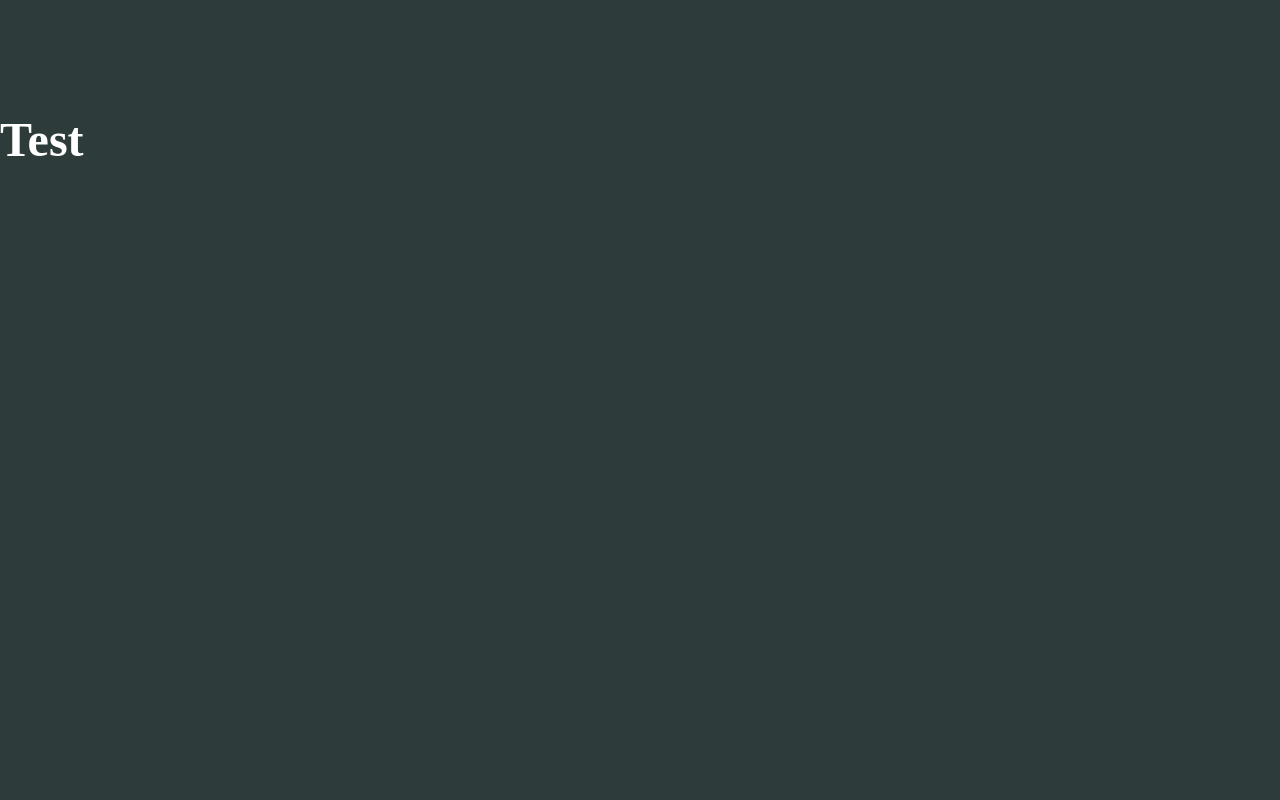
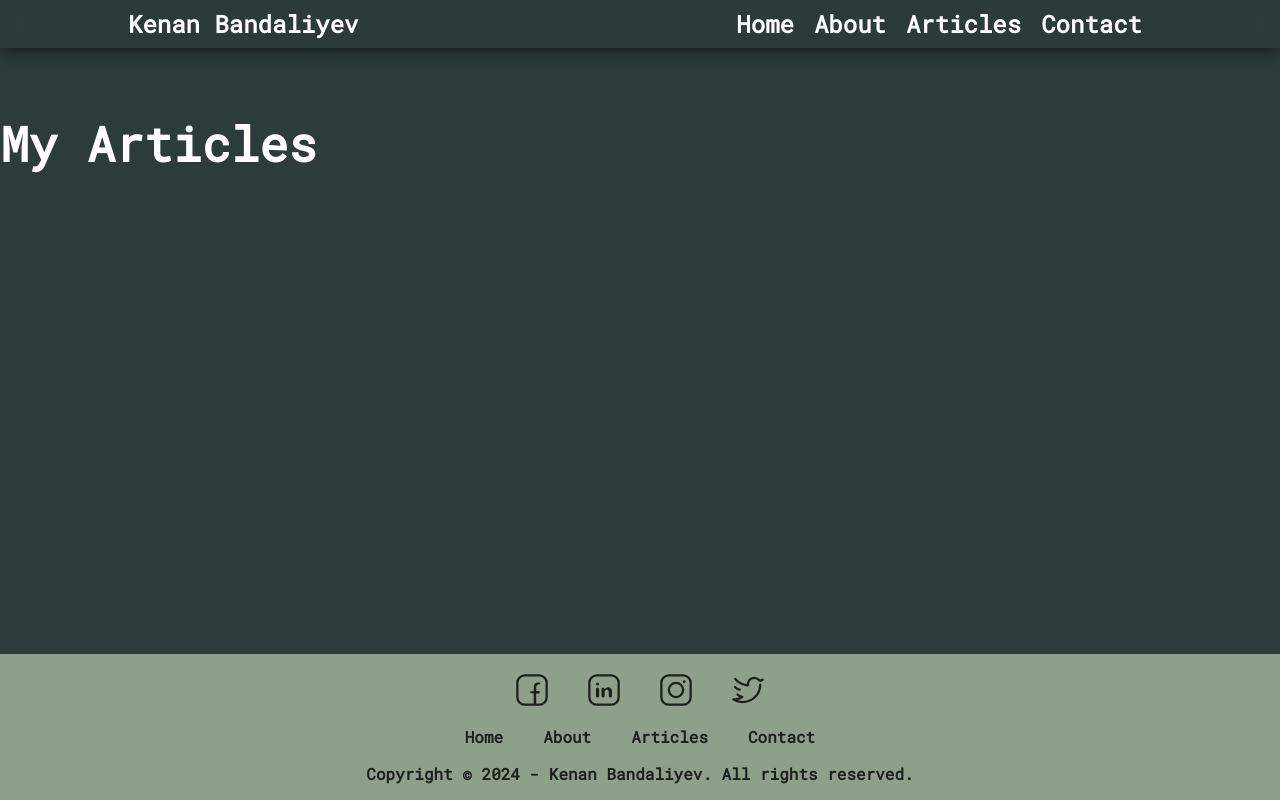
Before and after one commit to milkygraph/milkygraph.github.io, a plain HTML site: page index.html in a window 1280 px wide. Drawn offline with Linux system fonts and the light colour scheme.

Commit message:
Update index.html

```diff
--- a/index.html
+++ b/index.html
@@ -1,18 +1,51 @@
-<!DOCTYPE html>
-<html lang="en">
+<html>
     <head>
-        <title></title>
-        <meta charset="UTF-8">
-        <meta name="viewport" content="width=device-width, initial-scale=1">
-        <link href="css/style.css" rel="stylesheet">
+
+<meta charset="UTF-8">
+<link rel="stylesheet" href="https://fonts.googleapis.com/css?family=Roboto Mono">
+<link rel="stylesheet" href="/static/css/style.css">
+<link rel="stylesheet" href="/static/css/header.css">
+<link rel="stylesheet" href="/static/css/footer.css">
+
+        <meta name="viewport" content="width=device-width, initial-scale=1.0">
+        <title>Blog</title>
     </head>
     <body>
-        <div class="container">
-            <div class="row">
-                <div class="col-12">
-                    <h1>Test</h1>
-                </div>
-            </div>
-        </div>
-    </body>
+
+<header>
+    <div class="container">
+        <a href="/">Kenan Bandaliyev</a>
+        <nav>
+            <a href="/">Home</a>
+            <a href="/about">About</a>
+            <a href="/articles">Articles</a>
+            <a href="/contact">Contact</a>
+        </nav>
+    </div>
+</header>
+
+
+        <main>
+            <h1>My Articles</h1>
+        </main>
+
+
+<footer>
+    <div class="social-media">
+        <svg data-name="Layer 2" id="Layer_2" viewBox="0 0 35 35" xmlns="http://www.w3.org/2000/svg"><path d="M26.05,11.31a4.06,4.06,0,0,0-3.09,1,3.06,3.06,0,0,0-.84,2.15v3.65a.58.58,0,0,0,.58.59h2.18a1.22,1.22,0,0,1,1.2,1.43v.08a1.23,1.23,0,0,1-1.21,1H22.68a.58.58,0,0,0-.58.58l0,10.42a1.23,1.23,0,0,1-1.25,1.23h-.3a1.23,1.23,0,0,1-1.2-1.23l0-10.49a.57.57,0,0,0-.58-.58H16.61A1.22,1.22,0,0,1,15.39,20h0a1.21,1.21,0,0,1,1.22-1.22h2.21a.58.58,0,0,0,.58-.59V13.84A5,5,0,0,1,21.19,10c1-.79,2.83-.87,4.3-.76a1.23,1.23,0,0,1,1.14,1.22S26.61,11.29,26.05,11.31Z"/><path d="M25.37,34.75H9.63A9.39,9.39,0,0,1,.25,25.37V9.63A9.39,9.39,0,0,1,9.63.25H25.37a9.39,9.39,0,0,1,9.38,9.38V25.37A9.39,9.39,0,0,1,25.37,34.75ZM9.63,2.75A6.89,6.89,0,0,0,2.75,9.63V25.37a6.89,6.89,0,0,0,6.88,6.88H25.37a6.89,6.89,0,0,0,6.88-6.88V9.63a6.89,6.89,0,0,0-6.88-6.88Z"/></svg>
+        <svg data-name="Layer 2" id="Layer_2" viewBox="0 0 35 35" xmlns="http://www.w3.org/2000/svg"><path d="M25.37,34.75H9.63A9.39,9.39,0,0,1,.25,25.37V9.63A9.39,9.39,0,0,1,9.63.25H25.37a9.39,9.39,0,0,1,9.38,9.38V25.37A9.39,9.39,0,0,1,25.37,34.75ZM9.63,2.75A6.89,6.89,0,0,0,2.75,9.63V25.37a6.89,6.89,0,0,0,6.88,6.88H25.37a6.89,6.89,0,0,0,6.88-6.88V9.63a6.89,6.89,0,0,0-6.88-6.88Z"/><rect height="10.96" rx="1.71" width="3.43" x="8.74" y="14.82"/><path d="M10.46,9.22a1.72,1.72,0,1,0,1.71,1.71A1.72,1.72,0,0,0,10.46,9.22Z"/><path d="M20,17.16a2.17,2.17,0,0,1,1.95.4,3.59,3.59,0,0,1,.84,2.69v3.82a1.72,1.72,0,0,0,1.72,1.71h0a1.71,1.71,0,0,0,1.71-1.71v-5a5.9,5.9,0,0,0-.84-3l-.05-.06a4,4,0,0,0-3.19-1.51,3.84,3.84,0,0,0-3.47,1.7l-.46.67v-.4a1.71,1.71,0,0,0-1.71-1.71h0a1.71,1.71,0,0,0-1.71,1.71v7.54a1.71,1.71,0,0,0,1.71,1.71h0a1.7,1.7,0,0,0,1.71-1.71V19C18.88,17.3,20,17.17,20,17.16Z"/></svg>
+        <svg data-name="Layer 2" id="Layer_2" viewBox="0 0 35 35" xmlns="http://www.w3.org/2000/svg"><path d="M25.37,34.75H9.63A9.39,9.39,0,0,1,.25,25.37V9.63A9.39,9.39,0,0,1,9.63.25H25.37a9.39,9.39,0,0,1,9.38,9.38V25.37A9.39,9.39,0,0,1,25.37,34.75ZM9.63,2.75A6.89,6.89,0,0,0,2.75,9.63V25.37a6.89,6.89,0,0,0,6.88,6.88H25.37a6.89,6.89,0,0,0,6.88-6.88V9.63a6.89,6.89,0,0,0-6.88-6.88Z"/><path d="M17.5,26.53a9,9,0,1,1,9-9A9,9,0,0,1,17.5,26.53ZM17.5,11A6.53,6.53,0,1,0,24,17.5,6.54,6.54,0,0,0,17.5,11Z"/><path d="M26.52,9.84a1.5,1.5,0,0,0,0-3,1.5,1.5,0,0,0,0,3Z"/></svg>
+        <svg data-name="Layer 2" id="Layer_2" viewBox="0 0 35 35" xmlns="http://www.w3.org/2000/svg"><path d="M17.24,13.69l-.28,0-.38,0a20.83,20.83,0,0,1-10.44-4,22.29,22.29,0,0,1-3.49-3.3A1.25,1.25,0,0,1,4.55,4.7,19.39,19.39,0,0,0,7.63,7.62a18.28,18.28,0,0,0,8.5,3.46,7.81,7.81,0,0,1,2-5.34A8,8,0,0,1,24.48,3a7.77,7.77,0,0,1,5.08,2.1.57.57,0,0,1,.11.11c.29.32,1.38,1.29,3.07,0a1.25,1.25,0,0,1,1.52,2,4.61,4.61,0,0,1-6.44-.3,5.28,5.28,0,0,0-3.45-1.39A5.58,5.58,0,0,0,20,7.4a5.32,5.32,0,0,0-1.26,4.45,1.54,1.54,0,0,1-.38,1.4A1.44,1.44,0,0,1,17.24,13.69Z"/><path d="M11.65,32A20.9,20.9,0,0,1,1.22,29.1a1.75,1.75,0,0,1-.85-.85A1.24,1.24,0,0,1,1.6,26.48a12.89,12.89,0,0,0,6.56-1.11A7.79,7.79,0,0,1,4.9,23a1.25,1.25,0,1,1,2-1.5c1,1.33,3.59,2.09,4.5,2.18a1.25,1.25,0,0,1,1.08.92A1.24,1.24,0,0,1,12,26a15.4,15.4,0,0,1-5.68,2.68,18.09,18.09,0,0,0,11.55-.25,17.57,17.57,0,0,0,11.77-16.8,1.24,1.24,0,0,1,1.24-1.26h0a1.26,1.26,0,0,1,1.25,1.25A20.07,20.07,0,0,1,18.7,30.76,21.8,21.8,0,0,1,11.65,32Z"/><path d="M2.39,15.06A10.22,10.22,0,0,0,5,17.16a6.72,6.72,0,0,0,3.52,1.17,1.28,1.28,0,0,0,1.25-1.25,1.26,1.26,0,0,0-1.25-1.25H8.16c-.21,0,0,0,.06,0s-.16,0-.19,0l-.35-.1c-.08,0-.31-.07-.35-.13s.2.09,0,0l-.17-.08-.33-.17L6.2,15l-.6-.38-.3-.2-.14-.11,0,0a7.63,7.63,0,0,1-1-1,1.26,1.26,0,0,0-1.77,0,1.28,1.28,0,0,0,0,1.77Z"/></svg>
+    </div>
+    <div class="links">
+        <a href="/">Home</a>
+        <a href="/about">About</a>
+        <a href="/articles">Articles</a>
+        <a href="/contact">Contact</a>
+    </div>
+    <div class="copyright">
+        <p>Copyright &copy; 2024 - Kenan Bandaliyev. All rights reserved.</p>
+    </div>
+</footer>
+
 </html>
```
